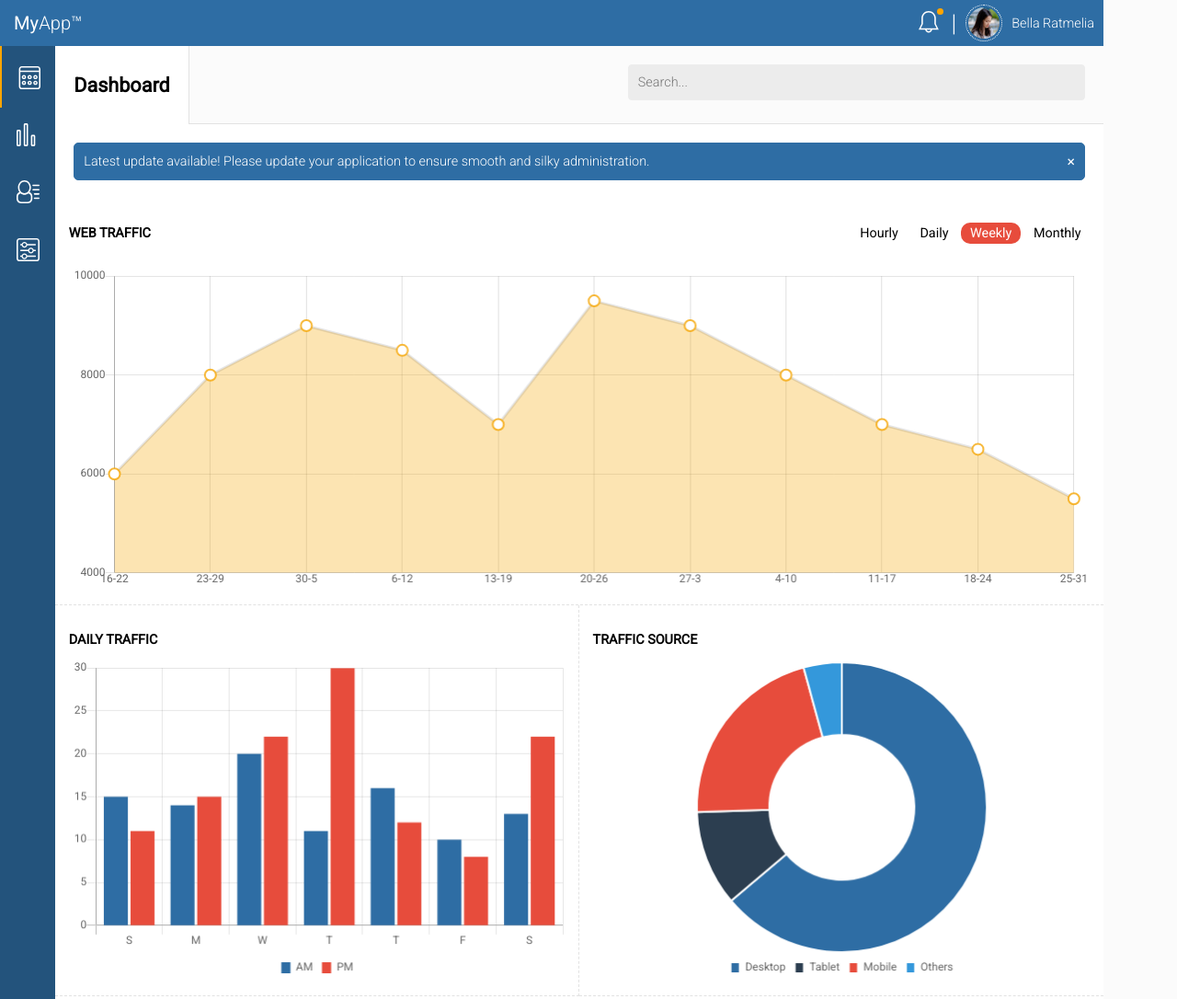
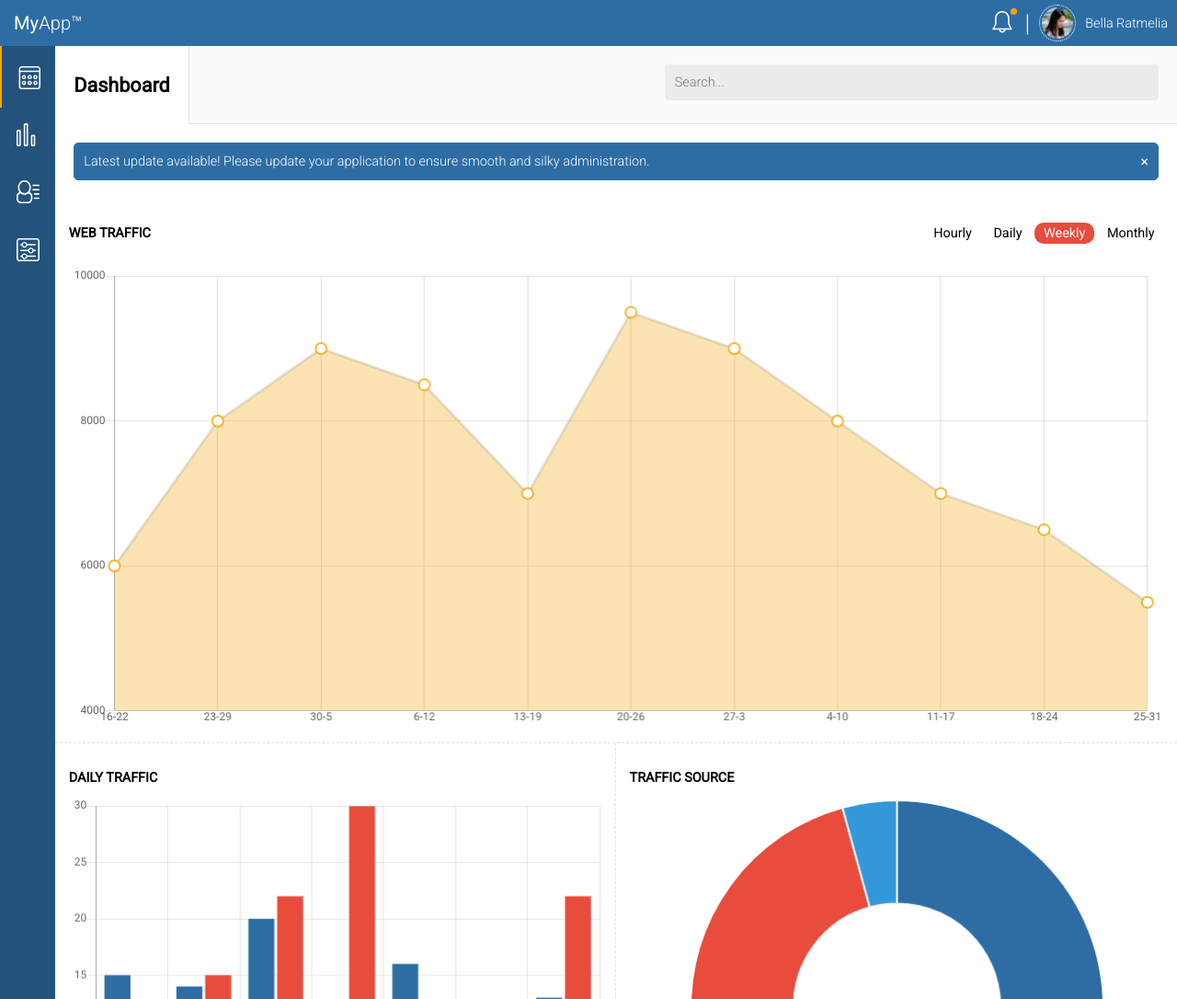
Before and after one commit to ZoomThruDev/fewd-9-responsive-dashboard, a plain HTML site: page index.html in a window 1280 px wide. Shown: the top 1086 px of the page at 92% size. Drawn offline with nearby package versions, Linux system fonts and the light colour scheme.

Commit message:
get rid of max-width, fixed a silly error with local storage :c

```diff
--- a/js/app.js
+++ b/js/app.js
@@ -312,7 +312,7 @@ if (email_pref !== null) {
 }
 
 if (profile_pref !== null) {
-    $( "profile-pref" ).prop( "checked", profile_pref );
+    $( "#profile-pref" ).prop( "checked", profile_pref );
 }
 
 
@@ -323,10 +323,14 @@ $( "#btn-settings-save" ).click(function(){
     email_pref = $( "#email-pref" ).prop( "checked" );
     profile_pref = $( "#profile-pref" ).prop( "checked" );
 
+    alert(selected_tz + ", " + email_pref + ", " + profile_pref);
+
     // update localstorage
     localStorage.setItem("email-pref", email_pref);
     localStorage.setItem("profile-pref", profile_pref);
     localStorage.setItem("selected-tz", selected_tz);
 
+    alert("saved data: " + localStorage['profile-pref']);
+
     alert("Settings saved!");
 });
--- a/scss/base/_base.scss
+++ b/scss/base/_base.scss
@@ -12,5 +12,11 @@ body {
 canvas {
 	width: 100% !important;
 	height: auto !important;
-	max-height: 350px; // for some reason the canvas keep expanding in height not matter how I make the data smaller
+
+	// for some reason the canvas keep expanding in height not matter how I make the data smaller
+	max-height: 350px;
+	@include mq-styles(desktop) {
+		max-height: 500px;
+	}
+
 }
--- a/scss/layout/_containers.scss
+++ b/scss/layout/_containers.scss
@@ -1,5 +1,5 @@
 .main-container {
-    max-width: $max-width;
+    // max-width: $max-width;
     background-color: $light-text;
     @include mq-styles(tablet) {
         @include flex-props($direction: row);
--- a/scss/layout/_nav.scss
+++ b/scss/layout/_nav.scss
@@ -4,7 +4,7 @@
     color: $light-text;
     height: 50px;
     width: 100%;
-    max-width: $max-width;
+    // max-width: $max-width;
 
     @include flex-props($direction: row);
 
--- a/scss/utilities/_vars.scss
+++ b/scss/utilities/_vars.scss
@@ -20,7 +20,7 @@ $accent-color       : $reddish;
 $accent-color-2     : $orange;
 
 // measurements
-$max-width          : 1200px;
+$max-width          : 1430px;
 $nav-width          : 50px;
 $switch-width       : 40px;
 $switch-height      : $switch-width / 2 + 2;
```
Also changed, not shown: css/application.css, 1 other file.
